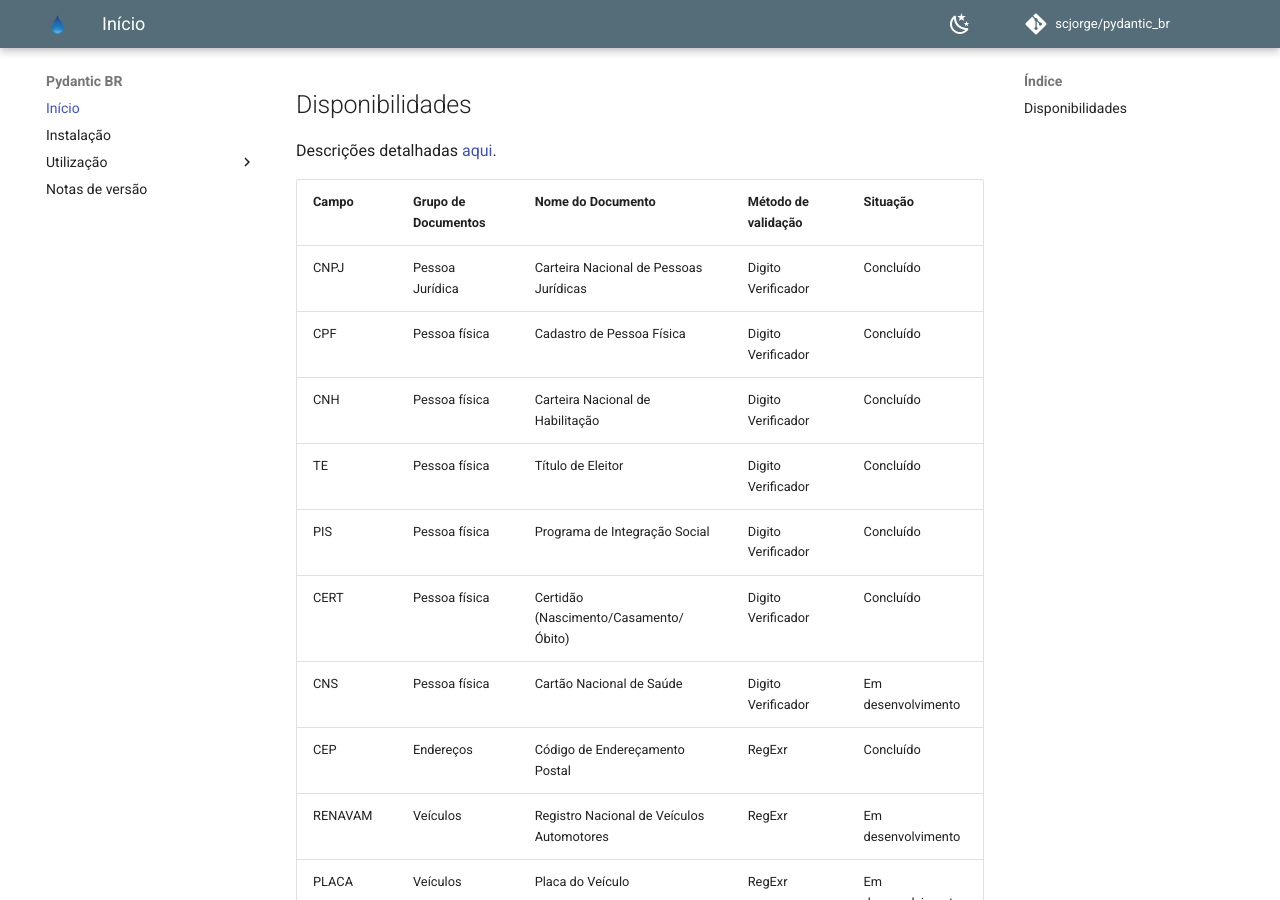
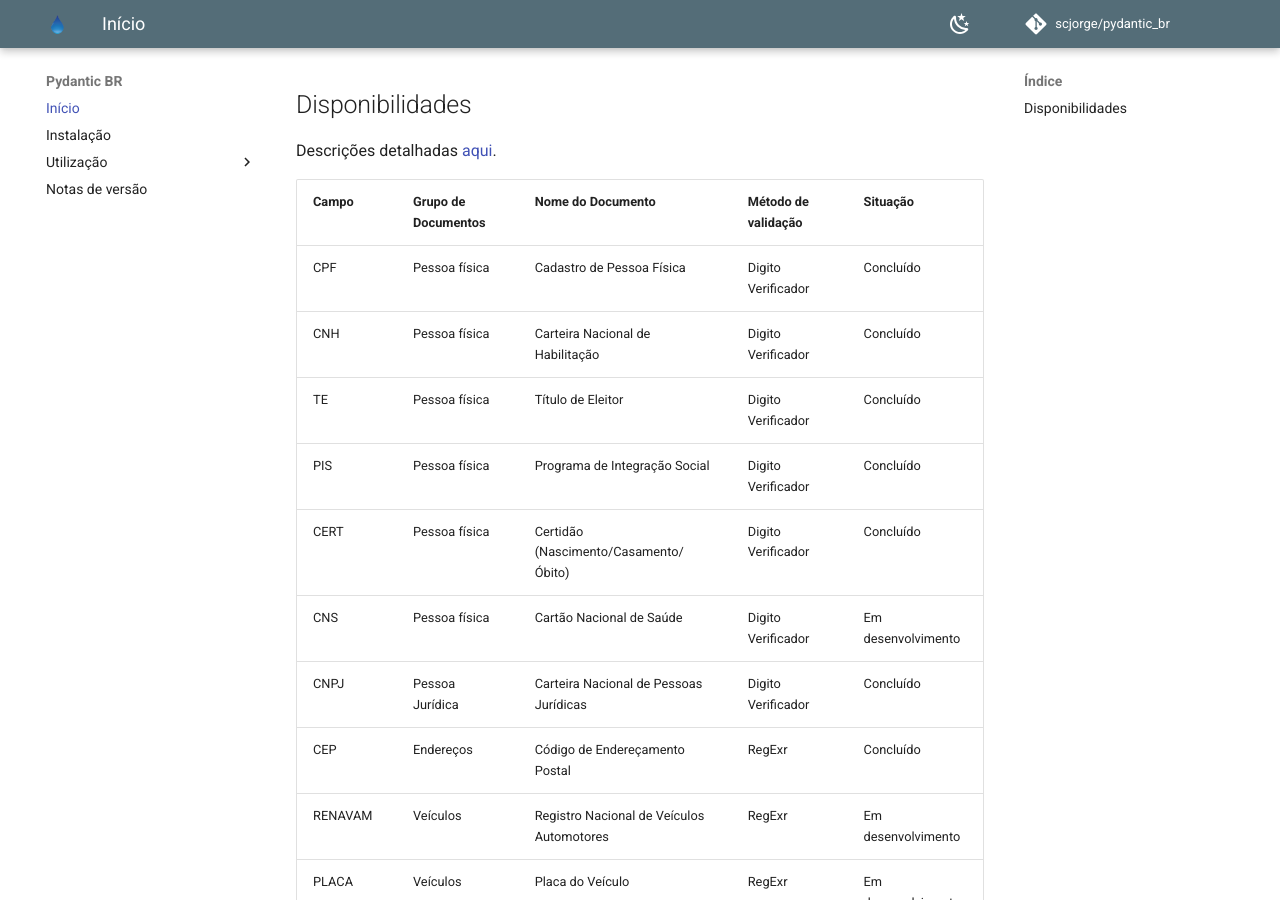
Before and after one commit to scjorge/pydantic_br, an MkDocs documentation site: the page built from docs/index.md, in a window 1280 px wide and 900 px high, scrolled down 704 px. Built offline with MkDocs 1.6.1 and Material for MkDocs 9.7.7, drawn with Linux system fonts in a browser that asks for light colours; comment, search, counter and statistics services are not loaded.

Commit message:
docs: update field descriptions table

```diff
--- a/docs/index.md
+++ b/docs/index.md
@@ -29,13 +29,13 @@ Descrições detalhadas [aqui](usage/descriptions.md).
 
 | Campo | Grupo de Documentos | Nome do Documento | Método de validação | Situação
 |---|---|---|---|---|
-| CNPJ | Pessoa Jurídica | Carteira Nacional de Pessoas Jurídicas | Digito Verificador | Concluído
 | CPF | Pessoa física | Cadastro de Pessoa Física | Digito Verificador | Concluído
 | CNH | Pessoa física | Carteira Nacional de Habilitação | Digito Verificador | Concluído
 | TE | Pessoa física  | Título de Eleitor | Digito Verificador | Concluído
 | PIS | Pessoa física  | Programa de Integração Social | Digito Verificador | Concluído
 | CERT | Pessoa física  | Certidão (Nascimento/Casamento/Óbito) | Digito Verificador | Concluído
 | CNS | Pessoa física  | Cartão Nacional de Saúde | Digito Verificador | Em desenvolvimento
+| CNPJ | Pessoa Jurídica | Carteira Nacional de Pessoas Jurídicas | Digito Verificador | Concluído
 | CEP | Endereços  | Código de Endereçamento Postal | RegExr | Concluído
 | RENAVAM | Veículos | Registro Nacional de Veículos Automotores | RegExr | Em desenvolvimento
 | PLACA | Veículos | Placa do Veículo | RegExr | Em desenvolvimento
```
Also changed, not shown: README.md (+2 -1 lines).
